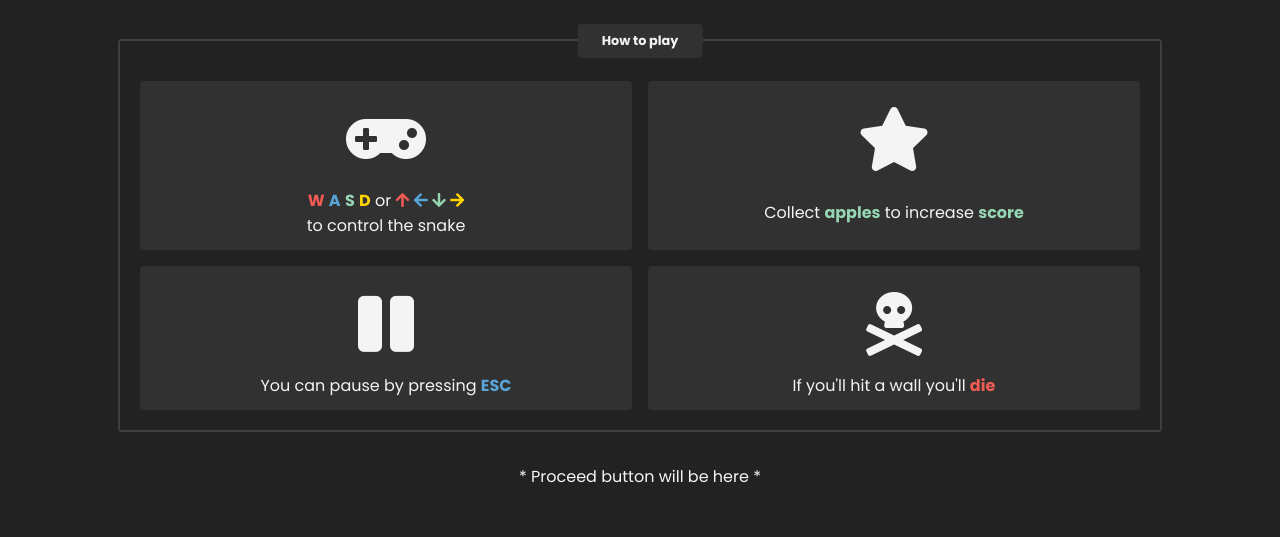
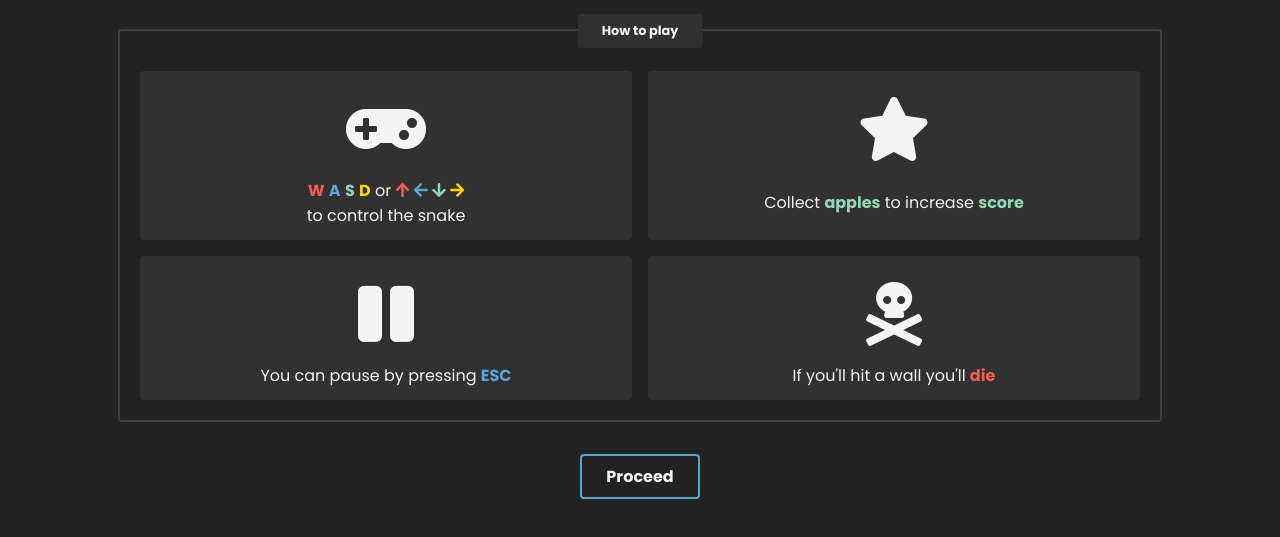
Before and after one commit to snacksncode/snake-game, a website: page src/index.html in a window 1280 px wide. Shown: the part 209-746 px from the top of the page. Drawn offline with Linux system fonts and the light colour scheme.

Commit message:
Added proceed button on the intro page

```diff
--- a/src/index.html
+++ b/src/index.html
@@ -68,7 +68,7 @@
           </div>
         </div>
       </div>
-      <div class="intro__button" role="button">* Proceed button will be here *</div>
+      <div class="intro__button" tabindex="1" role="button">Proceed</div>
     </div>
   </body>
 </html>
--- a/src/styles/scss/main.scss
+++ b/src/styles/scss/main.scss
@@ -12,6 +12,51 @@
   &__heading {
     font-size: var(--fs-lg);
   }
+  &__button {
+    --clr: var(--blue);
+    --bs: 2px;
+    --easing: cubic-bezier(0.83, 0, 0.17, 1);
+    padding: 0.5rem 1.5rem;
+    font-weight: 700;
+    border-radius: var(--border-radius);
+    border: var(--bs) solid var(--clr);
+    position: relative;
+    cursor: pointer;
+    user-select: none;
+    z-index: 1;
+    transition: border-color 450ms var(--easing);
+    &::after {
+      position: absolute;
+      content: "";
+      top: 50%;
+      left: 50%;
+      width: calc(100% + 2 * var(--bs));
+      height: calc(100% + 2 * var(--bs));
+      transform: translate(-50%, -50%) scale(0.5);
+      opacity: 0;
+      border-radius: var(--border-radius);
+      background: var(--clr);
+      z-index: -1;
+      transition: opacity 450ms, transform 450ms;
+      transition-timing-function: var(--easing);
+    }
+    &:active,
+    &:focus {
+      outline: none;
+    }
+    &:focus-visible {
+      outline: 2px dashed var(--clr);
+      outline-offset: 1rem;
+    }
+    &:hover,
+    &:focus-visible {
+      border-color: transparent;
+      &::after {
+        transform: translate(-50%, -50%) scale(1);
+        opacity: 1;
+      }
+    }
+  }
 }
 .how-to-play {
   &__wrapper {
@@ -21,6 +66,7 @@
     border-radius: var(--border-radius);
     position: relative;
     margin: 2rem 0;
+    user-select: none;
   }
   &__heading {
     font-size: var(--fs-sm);
```
Also changed, not shown: src/styles/css/main.css, 1 other file.
